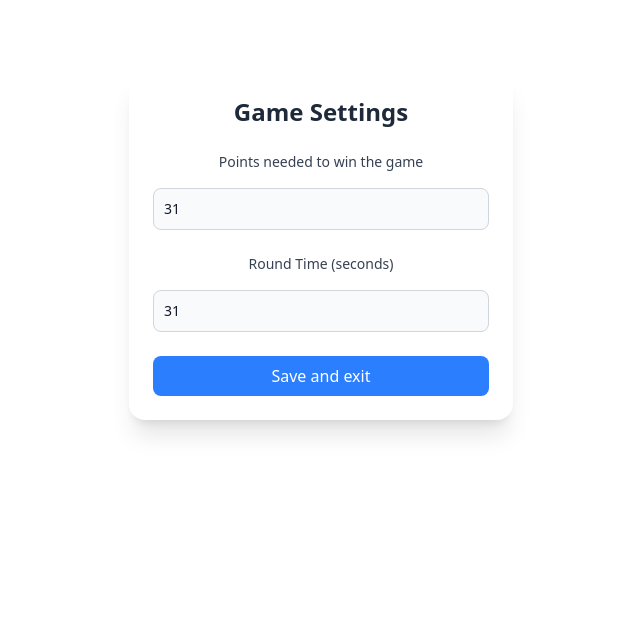
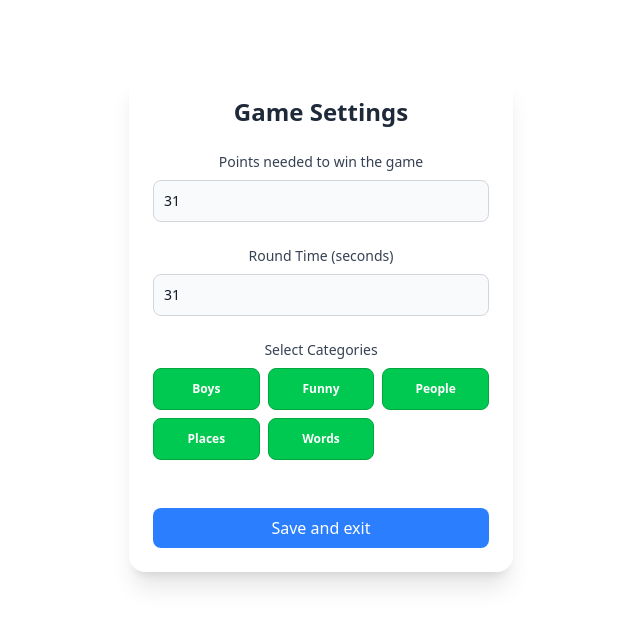
Before and after one commit to ThomasVersaevel/31seconds, a React (Vite) app: page /settings in a window 1280 px wide. Shown: the top 626 px of the page, without its empty margins (319-959 px from the left). Built offline with nearby package versions, Linux system fonts and the light colour scheme.

Commit message:
Add category selection to card.tsx

```diff
--- a/src/components/Game.tsx
+++ b/src/components/Game.tsx
@@ -1,4 +1,4 @@
-import React, { useEffect, useState } from "react";
+import { useEffect, useState } from "react";
 import ReadyScreen from "./GameComponents/ReadyScreen";
 import { useTeams } from "../context/TeamContext";
 import { useNavigate } from "react-router-dom";
--- a/src/components/GameComponents/Card.tsx
+++ b/src/components/GameComponents/Card.tsx
@@ -1,4 +1,4 @@
-import React, { useEffect, useState } from "react";
+import { useEffect, useState } from "react";
 import { useGameSettings } from "../../context/GameSettingsContext.tsx";
 import { useLocation, useNavigate } from "react-router-dom";
 import { useWords } from "../../context/WordsContext.tsx";
@@ -9,18 +9,17 @@ interface CardProps {
 
 export default function Card() {
   const location = useLocation();
-  const { currentTeamIndex } =
-    location.state as CardProps;
+  const { currentTeamIndex } = location.state as CardProps;
   const { countdownTime } = useGameSettings();
   const [timeLeft, setTimeLeft] = useState(countdownTime);
   const navigate = useNavigate();
 
-  const { getWords } = useWords();
+  const { selectedCategories, getWords } = useWords();
   const [words, setWords] = useState<string[]>([]);
 
   // Only call getWords once when component mounts
   useEffect(() => {
-    const selectedWords = getWords(["boys", "funny", "people", "places", "words"]);
+    const selectedWords = getWords(selectedCategories);
     setWords(selectedWords);
   }, []);
 
--- a/src/components/GameComponents/ScoringScreen.tsx
+++ b/src/components/GameComponents/ScoringScreen.tsx
@@ -1,4 +1,4 @@
-import React, { useState } from "react";
+import { useState } from "react";
 import { useLocation, useNavigate } from "react-router-dom";
 import { useTeams } from "../../context/TeamContext";
 
--- a/src/components/Settings.tsx
+++ b/src/components/Settings.tsx
@@ -2,11 +2,35 @@ import React from "react";
 import { useGameSettings } from "../context/GameSettingsContext";
 import { useWords } from "../context/WordsContext";
 import { useNavigate } from "react-router-dom";
+import { Category } from "../context/WordsContext";
 
 const Settings: React.FC = () => {
   const { countdownTime, setCountdownTime, targetScore, setTargetScore } =
     useGameSettings();
-    const navigate = useNavigate();
+  const { selectedCategories, setSelectedCategories } = useWords();
+  const navigate = useNavigate();
+
+  // Define available categories and display labels
+  const allCategories: { key: Category; label: string }[] = [
+    { key: "boys", label: "Boys" },
+    { key: "funny", label: "Funny" },
+    { key: "people", label: "People" },
+    { key: "places", label: "Places" },
+    { key: "words", label: "Words" },
+  ];
+
+  const toggleCategory = (key: Category) => {
+    setSelectedCategories((prev: Category[]) =>
+      prev.includes(key) ? prev.filter((c) => c !== key) : [...prev, key]
+    );
+  };
+
+  // Sort categories: active first
+  const sortedCategories = [...allCategories].sort((a, b) => {
+    const aActive = selectedCategories.includes(a.key as Category);
+    const bActive = selectedCategories.includes(b.key as Category);
+    return Number(bActive) - Number(aActive);
+  });
 
   return (
     <div className="w-full max-w-sm mx-auto mt-10 p-6 bg-white rounded-2xl shadow-xl">
@@ -18,7 +42,7 @@ const Settings: React.FC = () => {
         <div className="flex flex-col gap-2">
           <label
             htmlFor="targetScore"
-            className="block mb-2 text-sm font-medium text-gray-700 dark:text-white"
+            className="text-sm font-medium text-gray-700 dark:text-white"
           >
             Points needed to win the game
           </label>
@@ -28,14 +52,14 @@ const Settings: React.FC = () => {
             min={1}
             value={targetScore}
             onChange={(e) => setTargetScore(parseInt(e.target.value))}
-            className="bg-gray-50 border border-gray-300 text-gray-900 text-sm rounded-lg focus:ring-blue-500 focus:border-blue-500 block w-full p-2.5 dark:bg-gray-700 dark:border-gray-600 dark:placeholder-gray-400 dark:text-white dark:focus:ring-blue-500 dark:focus:border-blue-500"
+            className="bg-gray-50 border border-gray-300 text-gray-900 text-sm rounded-lg block w-full p-2.5 dark:bg-gray-700 dark:text-white"
           />
         </div>
 
         <div className="flex flex-col gap-2">
           <label
             htmlFor="roundTime"
-            className="block mb-2 text-sm font-medium text-gray-700 dark:text-white"
+            className="text-sm font-medium text-gray-700 dark:text-white"
           >
             Round Time (seconds)
           </label>
@@ -45,14 +69,42 @@ const Settings: React.FC = () => {
             min={5}
             value={countdownTime}
             onChange={(e) => setCountdownTime(parseInt(e.target.value))}
-            className="bg-gray-50 border border-gray-300 text-gray-900 text-sm rounded-lg focus:ring-blue-500 focus:border-blue-500 block w-full p-2.5 dark:bg-gray-700 dark:border-gray-600 dark:placeholder-gray-400 dark:text-white dark:focus:ring-blue-500 dark:focus:border-blue-500"
+            className="bg-gray-50 border border-gray-300 text-gray-900 text-sm rounded-lg block w-full p-2.5 dark:bg-gray-700 dark:text-white"
           />
         </div>
+
+        <div className="mt-4">
+          <label className="block text-sm font-medium text-gray-700 mb-2">
+            Select Categories
+          </label>
+          <div className="grid grid-cols-3 gap-2">
+            {sortedCategories.map((cat) => {
+              const active = selectedCategories.includes(cat.key as Category);
+              return (
+                <button
+                  key={cat.key}
+                  type="button"
+                  onClick={() => toggleCategory(cat.key as Category)}
+                  className={`p-3 rounded-lg border text-xs font-semibold text-center transition-colors ${
+                    active
+                      ? "bg-green-500 text-white border-green-600"
+                      : "bg-gray-100 text-gray-700 border-gray-300"
+                  } hover:opacity-80`}
+                >
+                  {cat.label}
+                </button>
+              );
+            })}
+          </div>
+        </div>
+
         <button
           type="button"
-          className="w-full px-4 py-2 bg-blue-500 text-white rounded-lg hover:bg-blue-600 focus:outline-none focus:ring-2 focus:ring-blue-500 focus:ring-opacity-50"
+          className="w-full px-4 py-2 mt-6 bg-blue-500 text-white rounded-lg hover:bg-blue-600 focus:outline-none focus:ring-2 focus:ring-blue-500 focus:ring-opacity-50"
           onClick={() => navigate("/")}
-        >Save and exit</button>
+        >
+          Save and exit
+        </button>
       </form>
     </div>
   );
--- a/src/context/GameSettingsContext.tsx
+++ b/src/context/GameSettingsContext.tsx
@@ -1,5 +1,5 @@
 // Holds globals for the game settings
-import React, { createContext, useContext, useState, ReactNode } from "react";
+import { createContext, useContext, useState, ReactNode } from "react";
 
 interface GameSettings {
   targetScore: number;
--- a/src/context/TeamContext.tsx
+++ b/src/context/TeamContext.tsx
@@ -1,5 +1,5 @@
 // src/context/TeamContext.tsx
-import React, { createContext, useContext, useState, ReactNode } from "react";
+import { createContext, useContext, useState, ReactNode } from "react";
 
 export interface Team {
   name: string;
--- a/src/context/WordsContext.tsx
+++ b/src/context/WordsContext.tsx
@@ -1,11 +1,4 @@
-
-import React, {
-  createContext,
-  useContext,
-  useState,
-  useEffect,
-  ReactNode,
-} from "react";
+import { createContext, useContext, useState, ReactNode } from "react";
 
 // Import CSV files as raw strings
 import boysCategory from "../assets/categories/boys.csv?raw";
@@ -14,11 +7,13 @@ import peopleCategory from "../assets/categories/people.csv?raw";
 import placesCategory from "../assets/categories/places.csv?raw";
 import wordsCategory from "../assets/categories/words.csv?raw";
 
-type Category = "boys" | "funny" | "people" | "places" | "words";
+export type Category = "boys" | "funny" | "people" | "places" | "words";
 
 interface WordsContextType {
   getWords: (categories: Category[]) => string[];
   resetWords: () => void;
+  selectedCategories: Category[];
+  setSelectedCategories: (categories: Category[]) => void;
 }
 
 const NR_WORDS = 5;
@@ -26,6 +21,14 @@ const NR_WORDS = 5;
 const WordsContext = createContext<WordsContextType | undefined>(undefined);
 
 export const WordsProvider = ({ children }: { children: ReactNode }) => {
+  const [selectedCategories, setSelectedCategories] = useState<Category[]>([
+    "boys",
+    "funny",
+    "people",
+    "places",
+    "words",
+  ]);
+
   const wordPools: Record<Category, string[]> = {
     boys: boysCategory
       .split(",")
@@ -51,13 +54,16 @@ export const WordsProvider = ({ children }: { children: ReactNode }) => {
 
   const [usedWords, setUsedWords] = useState<Set<string>>(new Set());
 
-  const getWords = (categories: Category[]): string[] => {
+  const getWords = (categories: Category[] = selectedCategories): string[] => {
     const selectedWords: string[] = [];
     const availablePools = categories.map((cat) =>
       wordPools[cat].filter((word) => !usedWords.has(word))
     );
 
-    while (selectedWords.length < NR_WORDS && availablePools.flat().length > 0) {
+    while (
+      selectedWords.length < NR_WORDS &&
+      availablePools.flat().length > 0
+    ) {
       const catIndex = Math.floor(Math.random() * categories.length);
       const pool = availablePools[catIndex];
 
@@ -76,7 +82,14 @@ export const WordsProvider = ({ children }: { children: ReactNode }) => {
   const resetWords = () => setUsedWords(new Set());
 
   return (
-    <WordsContext.Provider value={{ getWords, resetWords }}>
+    <WordsContext.Provider
+      value={{
+        getWords,
+        resetWords,
+        selectedCategories,
+        setSelectedCategories,
+      }}
+    >
       {children}
     </WordsContext.Provider>
   );
```
Also changed, not shown: src/assets/categories/boys.csv, src/assets/categories/people.csv.
